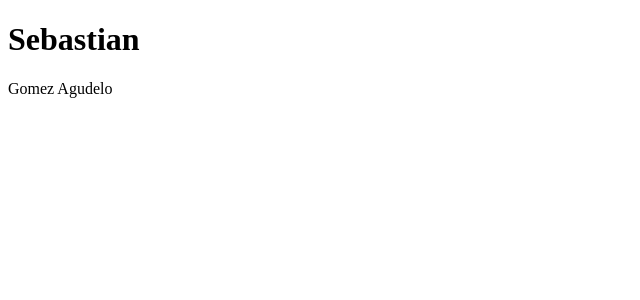
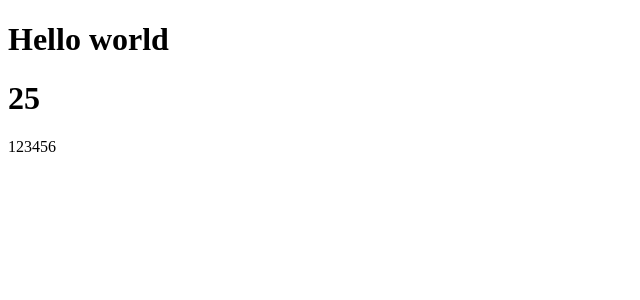
Before and after one commit to sebasGZA/counter-app, a React (Vite) app: page / in a window 1280 px wide. Shown: the top 300 px of the page, without its empty margins (0-640 px from the left). Built offline with nearby package versions, Linux system fonts and the light colour scheme.

Commit message:
Variables into html

```diff
--- a/src/FirstApp.jsx
+++ b/src/FirstApp.jsx
@@ -1,4 +1,12 @@
 // import { Fragment } from "react";
+
+const array = [1, 2, 3, 4, 5, 6];
+// const newMessage = {
+//   message: "Hello world",
+//   title: "Sebastian",
+// };
+
+const getResult = (a, b) => a + b;
 
 export const FirstApp = () => {
   return (
@@ -6,8 +14,10 @@ export const FirstApp = () => {
     //  ......<any/>
     // </Fragment>
     <>
-      <h1>Sebastian</h1>
-      <p>Gomez Agudelo</p>
+      <h1>Hello world</h1>
+      {/* <code>{JSON.stringify(newMessage)}</code> */}
+      <h1>{getResult(15, 10)}</h1>
+      <p>{array}</p>
     </>
   );
 };
```
